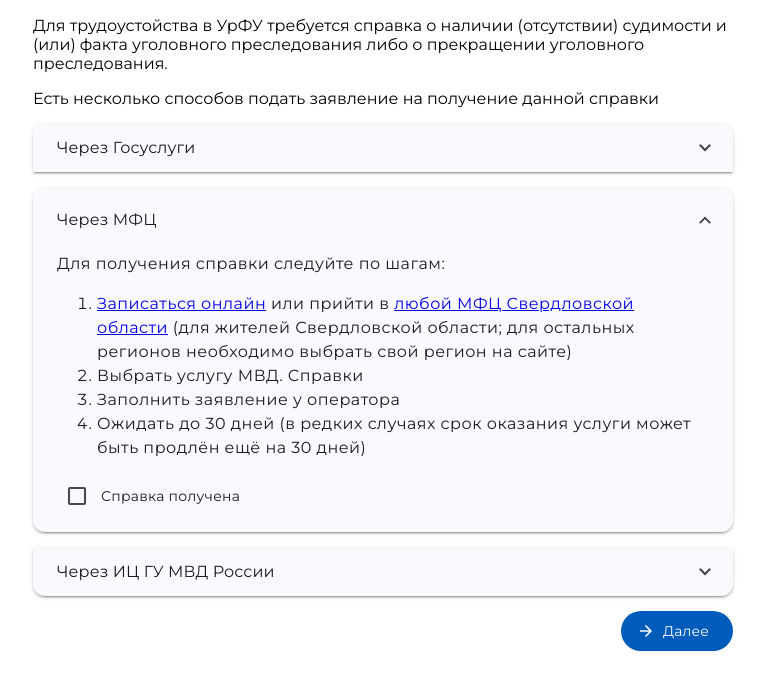
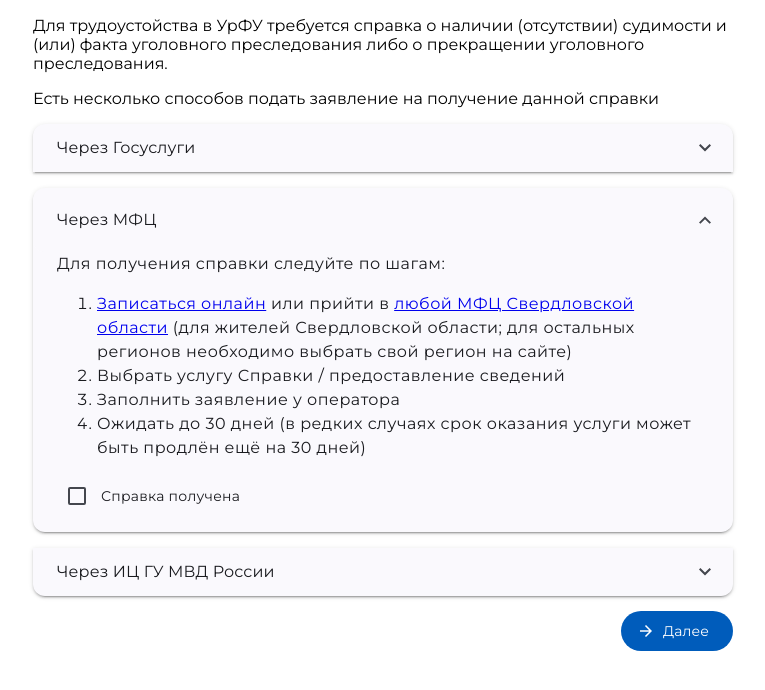
Before and after one commit to dimon4ezzz/kandidat, an Angular app: page /arrested-application in a window 1280 px wide. Both pictures are taken after a click on the button "Через МФЦ". Shown: the part 10-700 px from the top of the page, without its empty margins (257-1022 px from the left). Built offline with nearby package versions, Linux system fonts and the light colour scheme.

Commit message:
изменение пункта меню в МФЦ

```diff
--- a/src/app/job-application/arrested-application/arrested-application.component.html
+++ b/src/app/job-application/arrested-application/arrested-application.component.html
@@ -29,7 +29,7 @@
         Для получения справки следуйте по шагам:
         <ol>
             <li><a href="https://mfc66.ru/services/appointment" target="_blank">Записаться онлайн</a> или прийти в <a href="https://mfc66.ru/offices" target="_blank">любой МФЦ Свердловской области</a> (для жителей Свердловской области; для остальных регионов необходимо выбрать свой регион на сайте)</li>
-            <li>Выбрать услугу <strong>МВД. Справки</strong></li>
+            <li>Выбрать услугу <strong>Справки / предоставление сведений</strong></li>
             <li>Заполнить заявление у оператора</li>
             <li>Ожидать до 30 дней (в редких случаях срок оказания услуги может быть продлён ещё на 30 дней)</li>
         </ol>
```
